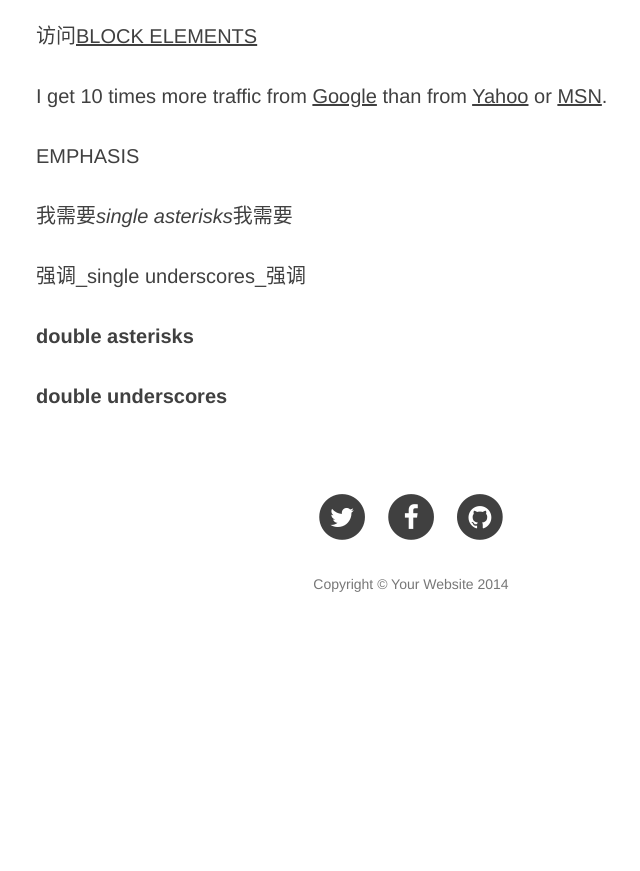
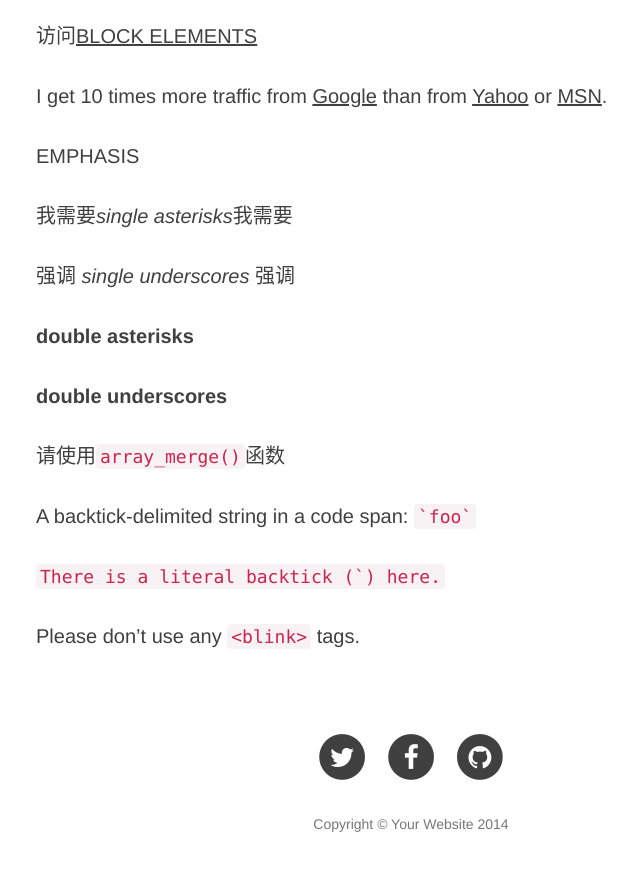
Before and after one commit to SimonAppBoy/SimonAppBoy.github.io, a Jekyll site: the page built from _posts/2015-11-09-use-jekyll.markdown, in a window 1280 px wide and 900 px high, scrolled down 3718 px. Shown: the top 871 px of the window, without its empty margins (229-869 px from the left). Built offline with Jekyll 4.4.1, drawn with Linux system fonts in a browser that asks for light colours; nearby versions of some CDN libraries; before the commit the page ends 4378 px from its top, so only the background shows below that.

```diff
--- a/_posts/2015-11-09-use-jekyll.markdown
+++ b/_posts/2015-11-09-use-jekyll.markdown
@@ -130,8 +130,16 @@
 
 我需要*single asterisks*我需要
 
-强调_single underscores_强调
+强调 _single underscores_ 强调
 
 **double asterisks**
 
 __double underscores__
+
+请使用`array_merge()`函数
+
+A backtick-delimited string in a code span: `` `foo` ``
+
+``There is a literal backtick (`) here.``
+
+Please don't use any `<blink>` tags.
```
